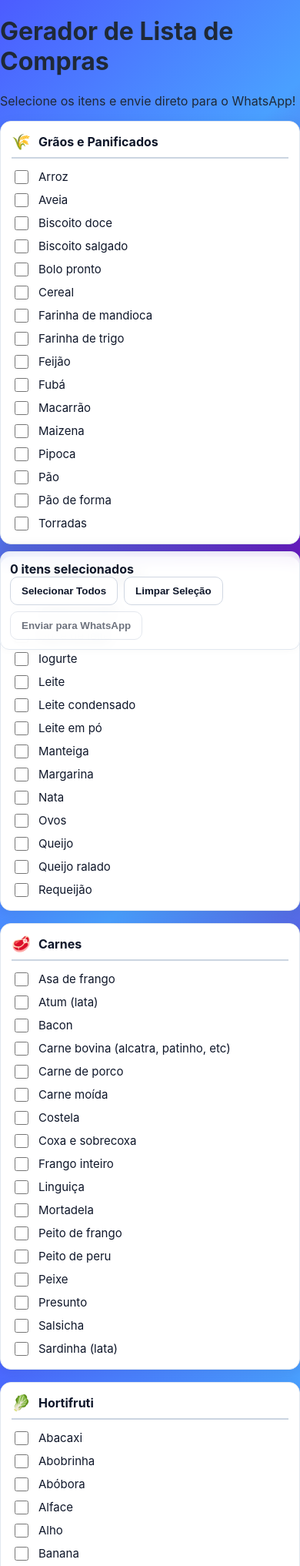
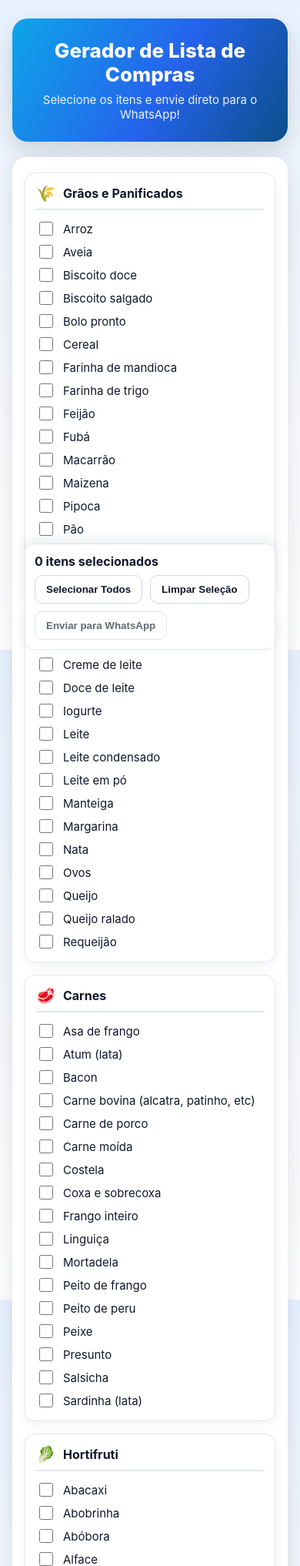
Before and after one commit to JordanLippert/Market_List_Generator, an ASP.NET Core app: page / in a window 390 px wide. Shown: the top 2034 px of the page at 77% size. Run offline with ASP.NET Core 8, Linux system fonts and the light colour scheme.

Commit message:
UX: paleta neutra e link WhatsApp mobile

```diff
--- a/Market_List_Generator/Presentation/WebApp/wwwroot/css/site.css
+++ b/Market_List_Generator/Presentation/WebApp/wwwroot/css/site.css
@@ -3,44 +3,32 @@
 html, body { height: 100%; margin: 0; }
 body {
   font-family: "Inter", -apple-system, BlinkMacSystemFont, "Segoe UI", Roboto, sans-serif;
-  color: #1f2937;
-  background: linear-gradient(135deg, #4c5cff 0%, #4aa0ff 40%, #6f00b5 100%);
-  background-attachment: fixed;
+  color: #0f172a;
+  background: linear-gradient(180deg, #e8f2ff 0%, #f7f9fc 60%, #ffffff 100%);
+  min-height: 100vh;
 }
 
-.page-shell {
-  min-height: 100vh;
-  display: flex;
-  flex-direction: column;
+.container { max-width: 1200px; margin: 0 auto; padding: 0 16px 32px; }
+
+.header {
+  background: linear-gradient(120deg, #0ea5e9 0%, #2563eb 55%, #0b4f8a 100%);
+  color: #f8fafc;
+  padding: 32px 20px;
+  border-radius: 20px;
+  box-shadow: 0 12px 32px rgba(15, 23, 42, 0.16);
+  text-align: center;
+  margin: 24px 0 20px;
 }
 
-.hero {
-  padding: 48px 16px 32px;
-  text-align: center;
-  color: #0b1525;
+.header h1 { margin: 0 0 8px; font-size: 30px; font-weight: 800; }
+.header p { margin: 0; font-size: 15px; opacity: 0.95; }
+
+.content {
+  background: #ffffff;
+  border-radius: 18px;
+  padding: 20px 16px 88px;
+  box-shadow: 0 10px 28px rgba(15, 23, 42, 0.12);
 }
-
-.hero-title {
-  margin: 0 0 12px;
-  font-size: 32px;
-  font-weight: 800;
-}
-
-.hero-subtitle {
-  margin: 0;
-  color: #0f172a;
-  font-weight: 500;
-}
-
-.content-area {
-  flex: 1;
-  background: #f8fafc;
-  border-radius: 20px 20px 0 0;
-  padding: 24px 16px 80px;
-  box-shadow: 0 -6px 24px rgba(0, 0, 0, 0.08);
-}
-
-.container { max-width: 1200px; margin: 0 auto; }
 
 .categories { display: grid; grid-template-columns: repeat(auto-fill, minmax(320px, 1fr)); gap: 16px; }
 
@@ -48,7 +36,7 @@
   background: #fff;
   border-radius: 14px;
   border: 1px solid #e2e8f0;
-  box-shadow: 0 4px 16px rgba(15, 23, 42, 0.08);
+  box-shadow: 0 4px 16px rgba(15, 23, 42, 0.06);
   padding: 14px;
 }
 
@@ -59,7 +47,7 @@
   font-weight: 700;
   color: #0f172a;
   padding-bottom: 8px;
-  border-bottom: 2px solid #cbd5e1;
+  border-bottom: 2px solid #e2e8f0;
 }
 
 .category-icon { font-size: 20px; }
@@ -78,19 +66,17 @@
   position: sticky;
   bottom: 0;
   margin-top: 20px;
-  background: #ffffffd9;
-  backdrop-filter: blur(10px);
+  background: #fffffffa;
+  backdrop-filter: blur(8px);
   border: 1px solid #e2e8f0;
   box-shadow: 0 -6px 16px rgba(15, 23, 42, 0.08);
   border-radius: 12px;
   padding: 12px;
 }
 
-.action-inner { display: flex; align-items: center; gap: 10px; flex-wrap: wrap; }
+.selected-count { font-weight: 700; color: #0f172a; margin-bottom: 8px; }
 
-.selected-count { font-weight: 700; color: #0f172a; }
-
-.button-group { display: flex; gap: 8px; flex-wrap: wrap; }
+.button-group { display: flex; gap: 10px; flex-wrap: wrap; }
 
 .button-group button {
   appearance: none;
@@ -100,17 +86,20 @@
   padding: 10px 14px;
   border-radius: 10px;
   cursor: pointer;
-  font-weight: 600;
-  transition: transform 120ms ease, box-shadow 120ms ease;
+  font-weight: 700;
+  transition: transform 120ms ease, box-shadow 120ms ease, background-color 120ms ease;
 }
 
 .button-group button:hover { transform: translateY(-1px); box-shadow: 0 6px 12px rgba(15,23,42,0.08); }
 
+.btn-select-all { background: #e0edff; border-color: #b6ccff; color: #0b4f8a; }
+.btn-clear { background: #f8fafc; }
 .btn-whatsapp { background: #22c55e; color: #fff; border-color: #16a34a; }
 
-.button-group button:disabled { opacity: .6; cursor: not-allowed; box-shadow: none; transform: none; }
+.button-group button:disabled { opacity: .65; cursor: not-allowed; box-shadow: none; transform: none; }
 
 @media (max-width: 640px) {
-  .hero-title { font-size: 26px; }
+  .header { padding: 26px 16px; }
+  .header h1 { font-size: 26px; }
   .categories { grid-template-columns: 1fr; }
 }
--- a/Market_List_Generator/Presentation/WebApp/wwwroot/js/site.js
+++ b/Market_List_Generator/Presentation/WebApp/wwwroot/js/site.js
@@ -32,9 +32,36 @@
       body: JSON.stringify(ids)
     });
     const data = await res.json();
-    if (data && data.url) window.open(data.url, '_blank');
+    if (data && data.url) {
+      const { target, fallback, isMobile } = resolveWhatsAppUrl(data.url);
+
+      if (isMobile) {
+        // Same-tab navigation avoids popup blockers on mobile browsers
+        window.location.href = target;
+        // If the app is not installed, fall back to the web URL
+        setTimeout(() => {
+          if (document.visibilityState === 'visible') window.location.href = fallback;
+        }, 800);
+      } else {
+        const opened = window.open(target, '_blank');
+        if (!opened) window.location.href = fallback;
+      }
+    }
   } catch (e) { console.error(e); }
 }
 
 // Initial
 updateCount();
+
+function resolveWhatsAppUrl(baseUrl) {
+  const isMobile = /Android|iPhone|iPad|iPod|Opera Mini|IEMobile/i.test(navigator.userAgent);
+  const deepLink = baseUrl.startsWith('https://api.whatsapp.com')
+    ? baseUrl.replace('https://api.whatsapp.com', 'whatsapp')
+    : baseUrl;
+
+  return {
+    isMobile,
+    target: isMobile ? deepLink : baseUrl,
+    fallback: baseUrl
+  };
+}
```
